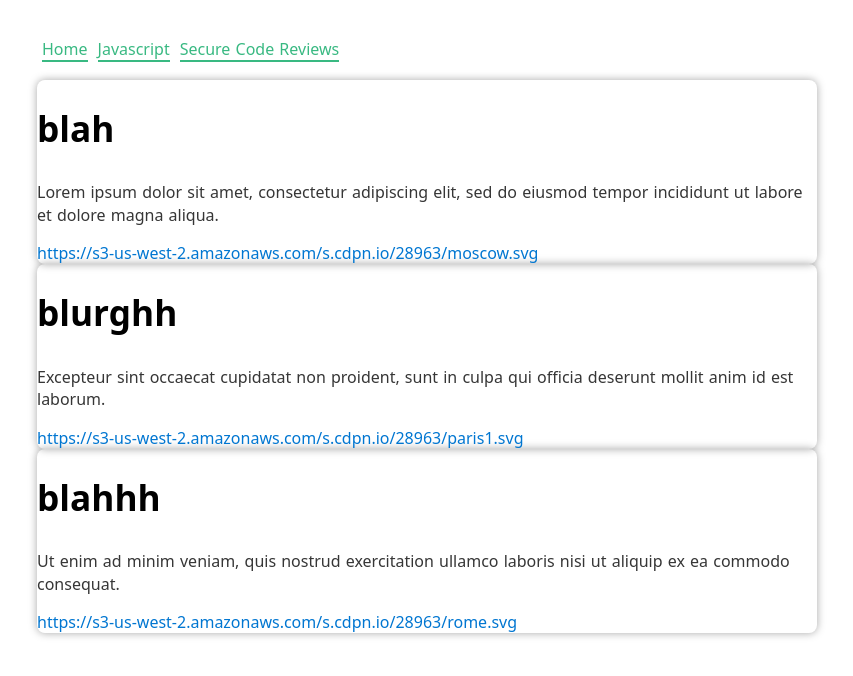
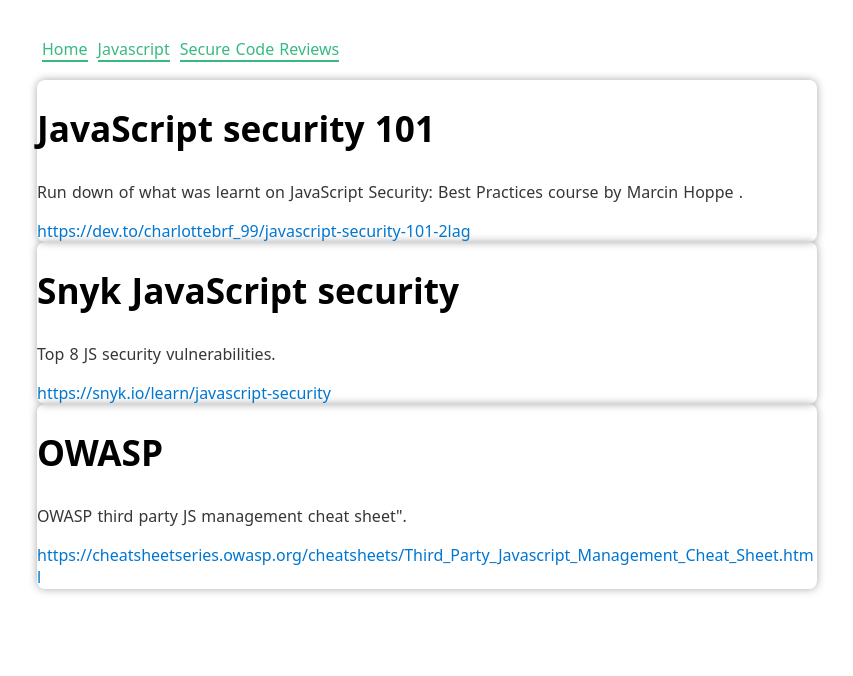
Before and after one commit to charlottebrf/secure-your-node-app, a Nuxt app: page /javascript in a window 1280 px wide. Shown: the top 676 px of the page, without its empty margins (213-1066 px from the left). Built offline with nearby package versions, Linux system fonts and the light colour scheme.

Commit message:
Updates data on JS

```diff
--- a/components/JavascriptItems.vue
+++ b/components/JavascriptItems.vue
@@ -19,19 +19,19 @@
     return {
       items: [
         {
-          title: "blah",
-          url: "https://s3-us-west-2.amazonaws.com/s.cdpn.io/28963/moscow.svg",
-          description: `Lorem ipsum dolor sit amet, consectetur adipiscing elit, sed do eiusmod tempor incididunt ut labore et dolore magna aliqua.`
+          title: "JavaScript security 101",
+          url: "https://dev.to/charlottebrf_99/javascript-security-101-2lag",
+          description: `Run down of what was learnt on JavaScript Security: Best Practices course by Marcin Hoppe .`
         },
         {
-          title: "blurghh",
-          url: "https://s3-us-west-2.amazonaws.com/s.cdpn.io/28963/paris1.svg",
-          description: `Excepteur sint occaecat cupidatat non proident, sunt in culpa qui officia deserunt mollit anim id est laborum.`
+          title: "Snyk JavaScript security",
+          url: "https://snyk.io/learn/javascript-security",
+          description: `Top 8 JS security vulnerabilities.`
         },
         {
-          title: "blahhh",
-          url: "https://s3-us-west-2.amazonaws.com/s.cdpn.io/28963/rome.svg",
-          description: `Ut enim ad minim veniam, quis nostrud exercitation ullamco laboris nisi ut aliquip ex ea commodo consequat.`
+          title: "OWASP",
+          url: "https://cheatsheetseries.owasp.org/cheatsheets/Third_Party_Javascript_Management_Cheat_Sheet.html",
+          description: `OWASP third party JS management cheat sheet".`
         }
       ]
     };
```
